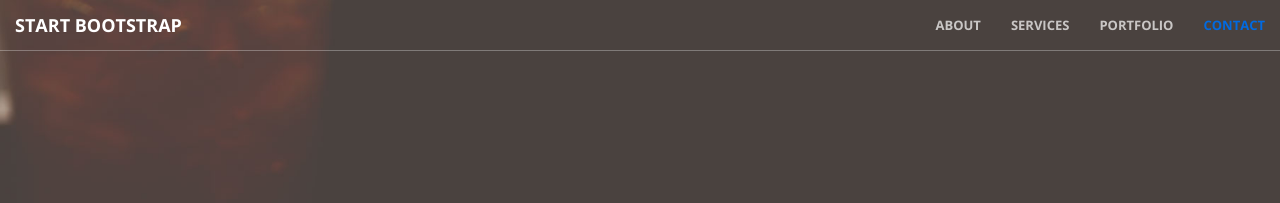
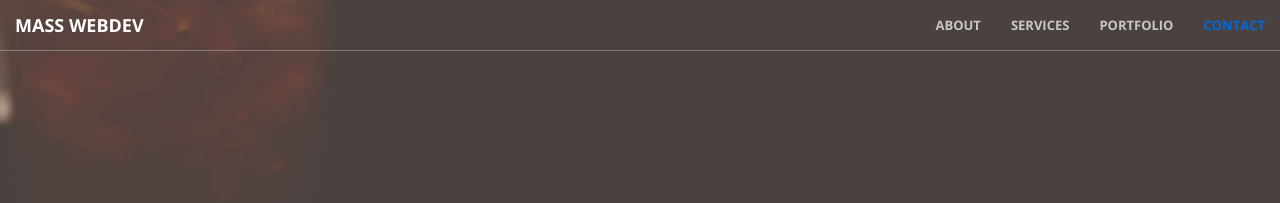
Before and after one commit to masswebdev/massweb.dev, a Jekyll site: the page built from index.html, in a window 1280 px wide. Shown: the top 203 px of the page. Built offline with Jekyll 4.4.1, drawn with Linux system fonts in a browser that asks for light colours.

Commit message:
Update nav.html

```diff
--- a/_includes/nav.html
+++ b/_includes/nav.html
@@ -8,7 +8,7 @@
                 <span class="icon-bar"></span>
                 <span class="icon-bar"></span>
             </button>
-            <a class="navbar-brand page-scroll" href="#page-top">Start Bootstrap</a>
+            <a class="navbar-brand page-scroll" href="#page-top">Mass WebDev</a>
         </div>
 
         <!-- Collect the nav links, forms, and other content for toggling -->
```
